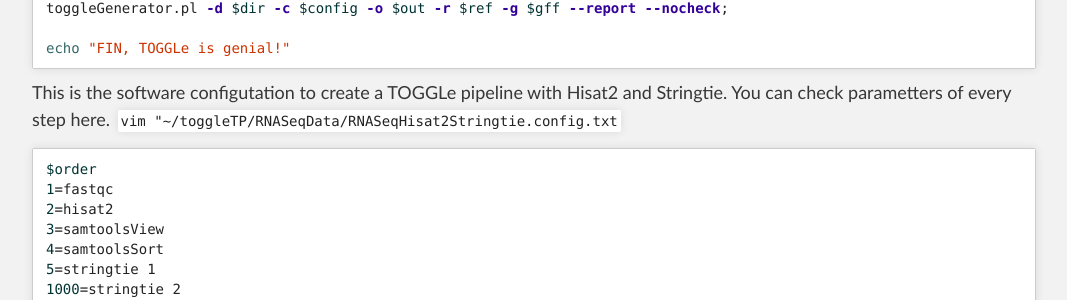
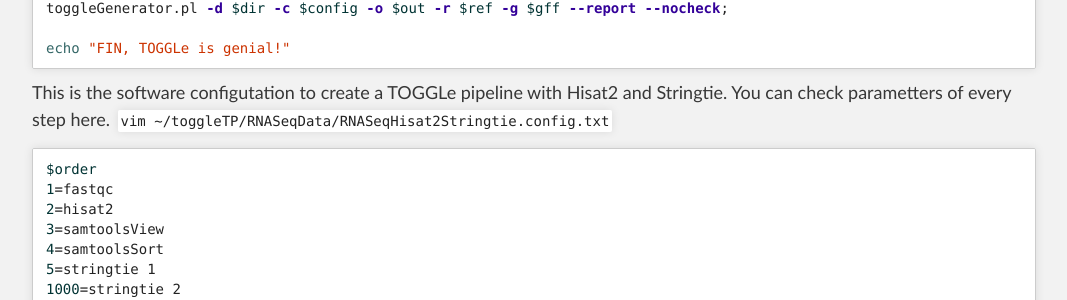
Before and after one commit to SouthGreenPlatform/trainings, a Jekyll site: the page built from _pages/linux/RNASeqPractice.md, in a window 1280 px wide and 900 px high, scrolled down 2896 px. Shown: the part 147-447 px from the top of the window, without its empty margins (106-1173 px from the left). Built offline with Jekyll 4.4.1, drawn with Linux system fonts in a browser that asks for light colours; nearby versions of some CDN libraries.

Commit message:
updating cours

```diff
--- a/_pages/linux/RNASeqPractice.md
+++ b/_pages/linux/RNASeqPractice.md
@@ -117,7 +117,7 @@
 {% endhighlight %}
 
 This is the software configutation to create a TOGGLe pipeline with Hisat2 and Stringtie. You can check parametters of every step here.
-`vim "~/toggleTP/RNASeqData/RNASeqHisat2Stringtie.config.txt`
+`vim ~/toggleTP/RNASeqData/RNASeqHisat2Stringtie.config.txt`
 
 {% highlight bash %}
 $order
```
